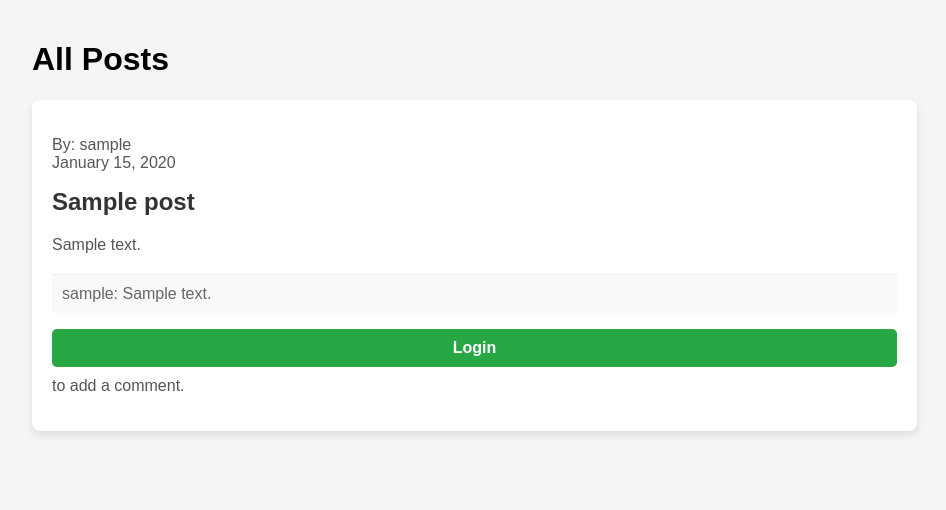
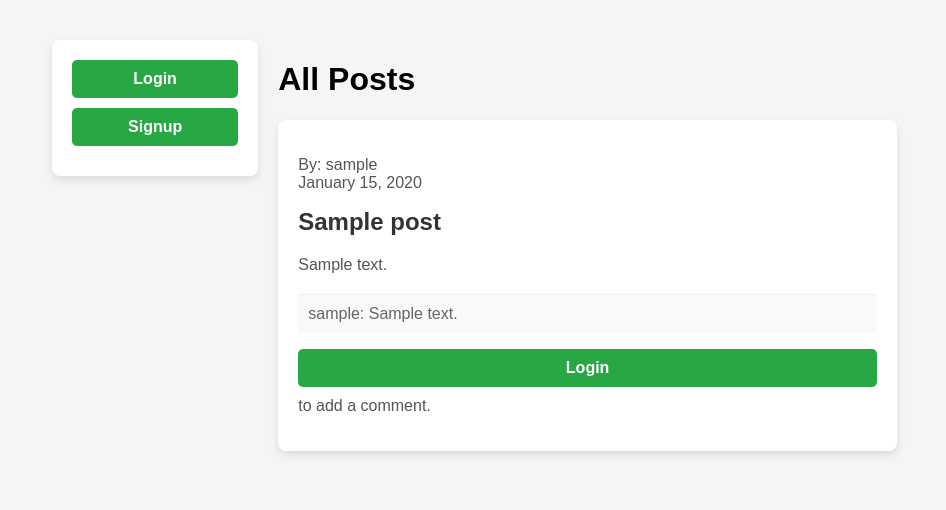
Before and after one commit to OPanurag/blog_project, a Django app: template blog/templates/blog/home.html in a window 1280 px wide. Shown: the part 48-558 px from the top of the page, without its empty margins (323-1269 px from the left). Run offline with Django 5.2, Linux system fonts and the light colour scheme; the template is opened without the code that fills it: most values are stand-ins (such as "Sample title", 1, 10 or a date in 2020).

Commit message:
Update home.html

```diff
--- a/blog/templates/blog/home.html
+++ b/blog/templates/blog/home.html
@@ -1,17 +1,42 @@
-{% extends 'base.html' %}
+{% extends 'blog/base.html' %}
 
 {% block title %}Home{% endblock %}
 
 {% block content %}
+<div class="container">
+    <div class="left-sidebar">
+        {% if user.is_authenticated %}
+        <div class="create-post">
+            <a href="{% url 'create_post' %}" class="auth-button">Create Post</a>
+        </div>
+        <div class="user-details">
+            <h3>Welcome, <br> {{ user.first_name }} {{ user.last_name }}</h3>
+            <a href="{% url 'logout' %}" class="auth-button">Logout</a>
+        </div>
+        {% else %}
+        <div class="login-signup">
+            <a href="{% url 'login' %}" class="auth-button">Login</a>
+            <a href="{% url 'signup' %}" class="auth-button">Signup</a>
+        </div>
+        {% endif %}
+    </div>
+    <div class="right-content">
         <h1>All Posts</h1>
         {% for post in posts %}
         <div class="post">
             <p class="post-meta">
-        By: {{ post.author.username }}<br>
+                By: {{ post.author.username }}
+                <br>
                 {{ post.created_at|date:"F j, Y" }}
             </p>
             <h2>{{ post.title }}</h2>
             <p>{{ post.content }}</p>
+            <div class="post-actions">
+                {% if user.is_authenticated and post.author == user %}
+                <a href="{% url 'update_post' post.id %}" class="auth-button">Update</a>
+                <a href="{% url 'delete_post' post.id %}" class="auth-button">Delete</a>
+                {% endif %}
+            </div>
             <div class="comments">
                 {% for comment in post.comments.all %}
                 <div class="comment">
@@ -24,19 +49,16 @@
                 {% endfor %}
             </div>
             {% if user.is_authenticated %}
-    <a href="{% url 'update-post' post.id %}" class="auth-button">Update Post</a>
-    <form action="{% url 'delete-post' post.id %}" method="post" style="display: inline;">
-        {% csrf_token %}
-        <button type="submit" class="auth-button" style="background-color: #dc3545;">Delete Post</button>
-    </form>
-    <form action="{% url 'add-comment' post.id %}" method="post">
+            <form action="{% url 'add_comment' post.id %}" method="post">
                 {% csrf_token %}
                 <textarea name="text" rows="3" placeholder="Add a comment..." class="form-control"></textarea>
-        <button type="submit">Add Comment</button>
+                <button type="submit" class="auth-button">Add Comment</button>
             </form>
             {% else %}
             <p><a href="{% url 'login' %}" class="auth-button">Login</a> to add a comment.</p>
             {% endif %}
         </div>
         {% endfor %}
+    </div>
+</div>
 {% endblock %}
```
Lines whose indentation alone changed are shown as unchanged.
